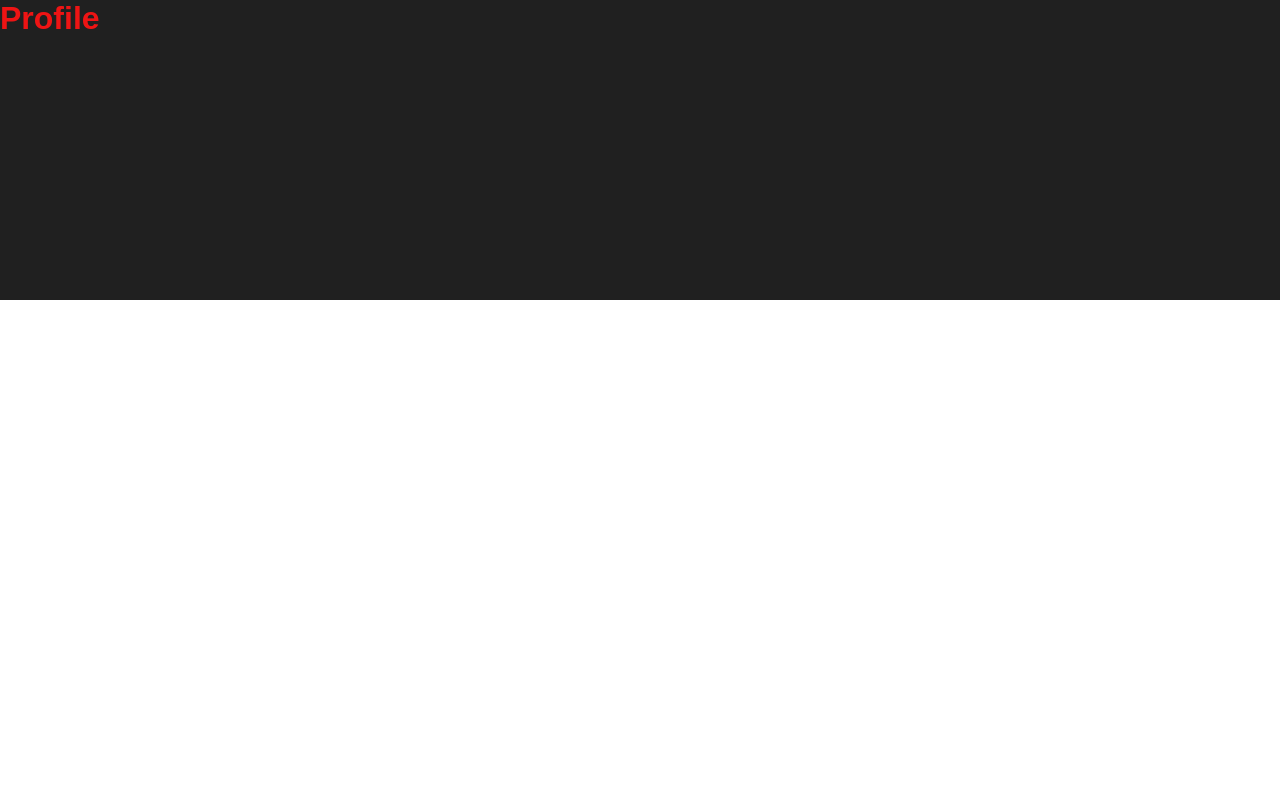
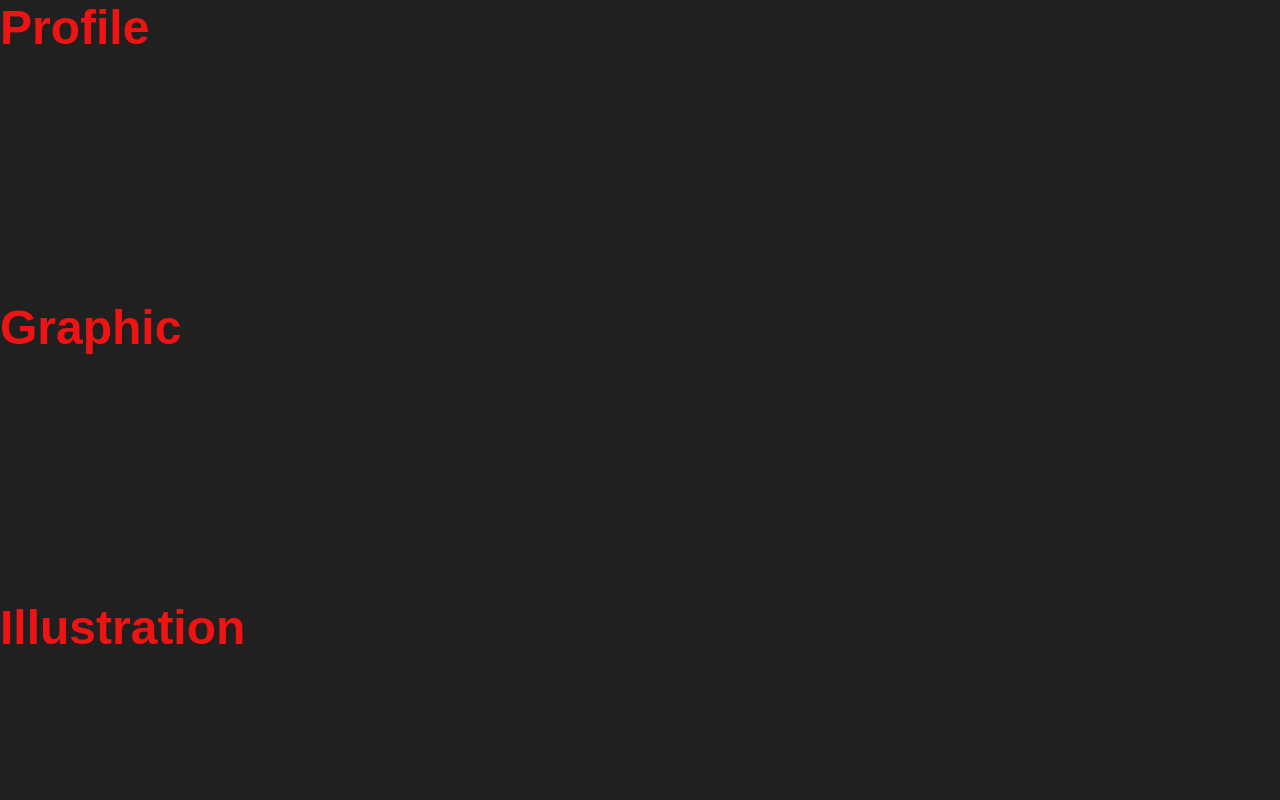
Before and after one commit to QooDfeye/csswork, a plain HTML site: page index.html in a window 1280 px wide. Shown: the top 800 px of the page. Drawn offline with Linux system fonts and the light colour scheme.

Commit message:
html and css fix

```diff
--- a/index.html
+++ b/index.html
@@ -8,6 +8,11 @@
     <link rel="stylesheet" href="style.css">
 </head>
 <body>
-    <h1>Profile</h1>
+    <nav>
+        <h1>Profile</h1>
+        <h1>Graphic</h1>
+        <h1>Illustration</h1>
+        <h1>UI</h1>
+    </nav>
 </body>
 </html>
--- a/style.css
+++ b/style.css
@@ -8,5 +8,6 @@
 h1{
     color: rgb(238, 20, 20);
     background-color: rgb(32, 32, 32);
+    font-size: 3em;
     height: 300px;
 }
```
